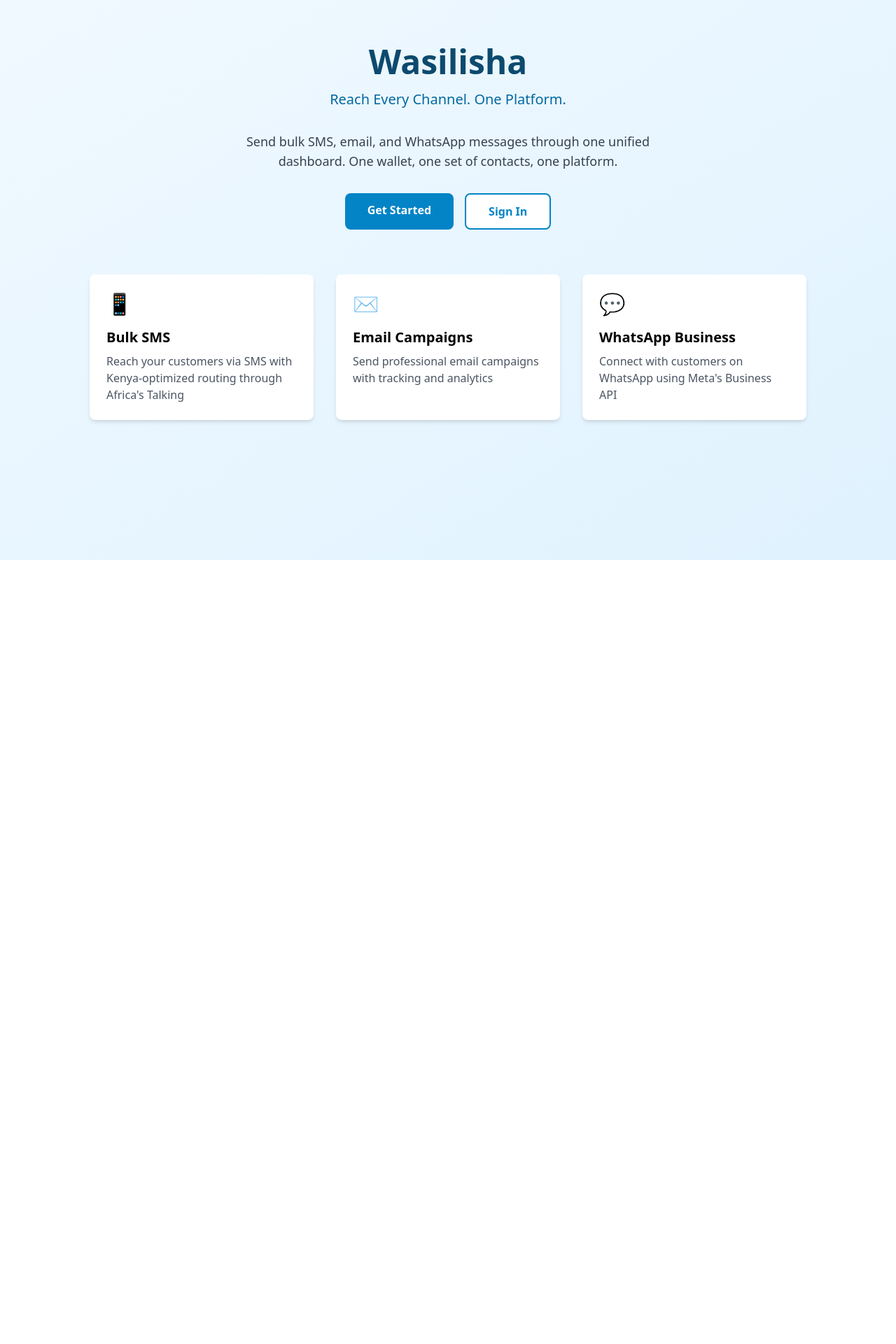
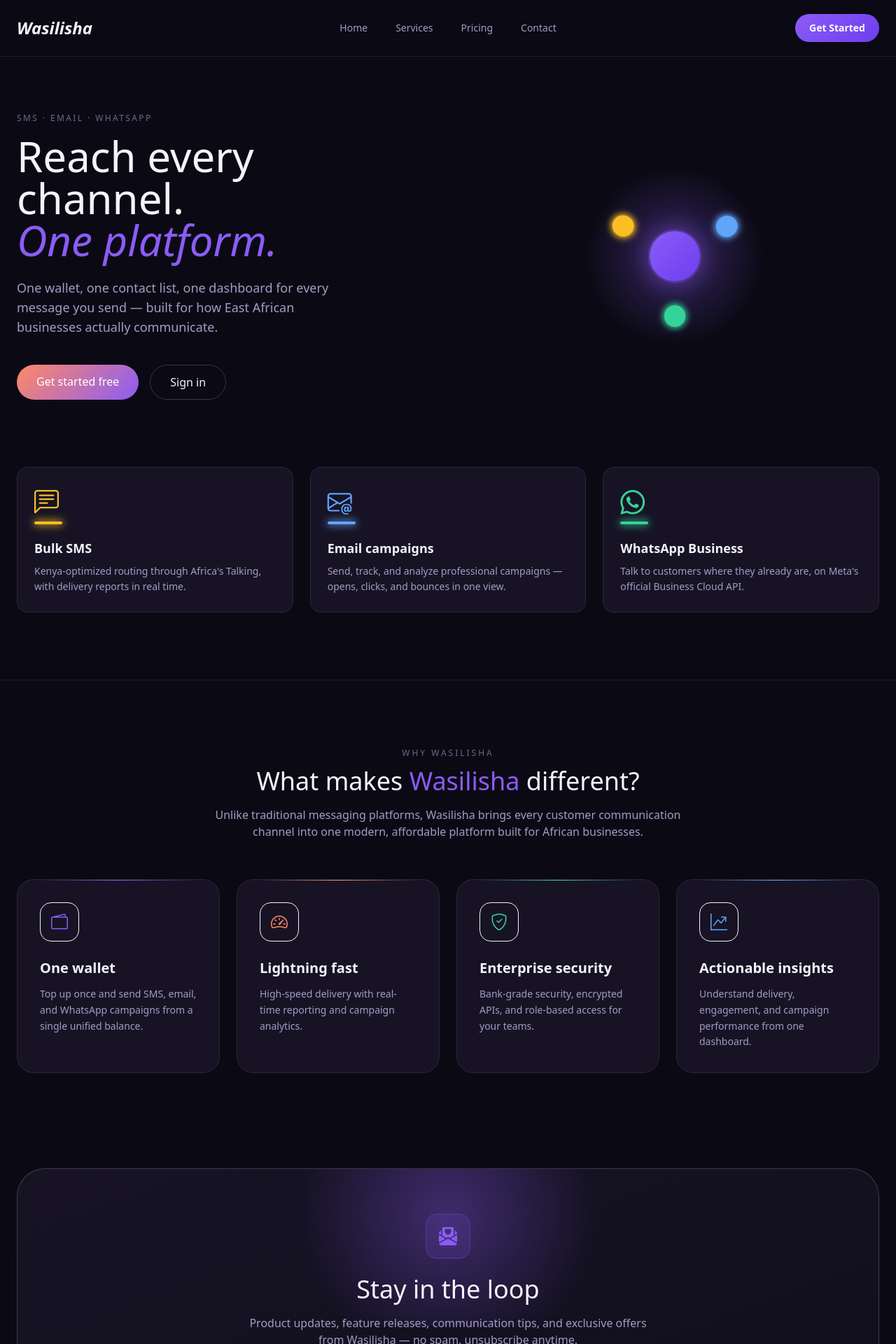
Before and after one commit to JosephMasaka/Wasilisha, a Next.js app: page / in a window 1280 px wide. Shown: the top 1920 px of the page at 70% size. Before the commit the page ends 800 px from the top, so only its background shows below. Built offline with nearby package versions, Linux system fonts and the light colour scheme.

Commit message:
updated main layout, added more sections to landing page

```diff
--- a/app/layout.tsx
+++ b/app/layout.tsx
@@ -1,6 +1,7 @@
 import type { Metadata } from "next";
 import { Fraunces, Inter } from "next/font/google";
 import "./globals.css";
+import "bootstrap-icons/font/bootstrap-icons.css";
 
 const fraunces = Fraunces({
   subsets: ["latin"],
--- a/app/page.tsx
+++ b/app/page.tsx
@@ -1,60 +1,285 @@
 import Link from "next/link";
+import ConvergenceOrbit from "@/components/ConvergenceOrbit";
+
+const channels = [
+  {
+    color: "var(--sms)",
+    name: "Bulk SMS",
+    body: "Kenya-optimized routing through Africa's Talking, with delivery reports in real time.",
+    icon: "bi bi-chat-left-text"
+  },
+  {
+    color: "var(--email)",
+    name: "Email campaigns",
+    body: "Send, track, and analyze professional campaigns — opens, clicks, and bounces in one view.",
+    icon: "bi bi-envelope-at"
+  },
+  {
+    color: "var(--whatsapp)",
+    name: "WhatsApp Business",
+    body: "Talk to customers where they already are, on Meta's official Business Cloud API.",
+    icon: "bi bi-whatsapp"
+  },
+];
 
 export default function HomePage() {
   return (
-    <div className="min-h-screen bg-gradient-to-br from-primary-50 to-primary-100">
-      <div className="container mx-auto px-4 py-16">
-        <div className="text-center mb-16">
-          <h1 className="text-5xl font-bold text-primary-900 mb-4">
+    <div className="min-h-screen" style={{ background: "var(--bg)", color: "var(--text)" }}>
+      <header
+        className="sticky top-0 z-50 border-b"
+        style={{
+          borderColor: "var(--border)",
+          background: "rgba(11,10,20,0.75)",
+          backdropFilter: "blur(12px)",
+        }}
+      >
+        <div className="container mx-auto px-6 h-20 flex items-center justify-between relative">
+          {/* Logo */}
+          <Link href="/" className="font-display text-2xl italic font-semibold">
             Wasilisha
-          </h1>
-          <p className="text-xl text-primary-700 mb-8">
-            Reach Every Channel. One Platform.
-          </p>
-          <p className="text-lg text-gray-700 max-w-2xl mx-auto mb-8">
-            Send bulk SMS, email, and WhatsApp messages through one unified dashboard.
-            One wallet, one set of contacts, one platform.
-          </p>
-          <div className="flex gap-4 justify-center">
+          </Link>
+
+          {/* Center Navigation */}
+          <nav className="absolute left-1/2 -translate-x-1/2 hidden md:flex items-center gap-10 text-sm font-medium">
+            <Link
+              href="/"
+              className="transition hover:text-white"
+              style={{ color: "var(--text-muted)" }}
+            >
+              Home
+            </Link>
+
+            <Link
+              href="/services"
+              className="transition hover:text-white"
+              style={{ color: "var(--text-muted)" }}
+            >
+              Services
+            </Link>
+
+            <Link
+              href="/pricing"
+              className="transition hover:text-white"
+              style={{ color: "var(--text-muted)" }}
+            >
+              Pricing
+            </Link>
+
+            <Link
+              href="/contact"
+              className="transition hover:text-white"
+              style={{ color: "var(--text-muted)" }}
+            >
+              Contact
+            </Link>
+          </nav>
+
+          {/* Right CTA */}
+          <div className="flex items-center gap-4">
             <Link
               href="/auth/signup"
-              className="bg-primary-600 text-white px-8 py-3 rounded-lg font-semibold hover:bg-primary-700 transition"
+              className="px-5 py-2.5 rounded-full text-sm font-semibold transition hover:scale-105"
+              style={{
+                background:
+                  "linear-gradient(135deg, var(--primary), var(--primary-dim))",
+                color: "white",
+              }}
             >
               Get Started
             </Link>
+          </div>
+        </div>
+      </header>
+
+      <section className="container mx-auto px-6 pt-20 pb-24 grid lg:grid-cols-2 gap-16 items-center">
+        <div className="animate-fade-up">
+          <p className="text-xs tracking-[0.2em] uppercase mb-4" style={{ color: "var(--text-faint)" }}>
+            SMS · Email · WhatsApp
+          </p>
+          <h1 className="font-display text-5xl md:text-6xl leading-[1.05] mb-6">
+            Reach every channel.
+            <br />
+            <span className="italic" style={{ color: "var(--primary)" }}>One platform.</span>
+          </h1>
+          <p className="text-lg mb-10 max-w-md" style={{ color: "var(--text-muted)" }}>
+            One wallet, one contact list, one dashboard for every message you send —
+            built for how East African businesses actually communicate.
+          </p>
+          <div className="flex gap-4">
+            <Link
+              href="/auth/signup"
+              className="px-7 py-3 rounded-full font-medium transition hover:brightness-110"
+              style={{ background: "linear-gradient(135deg, var(--warm), var(--primary))", color: "white" }}
+            >
+              Get started free
+            </Link>
             <Link
               href="/auth/signin"
-              className="bg-white text-primary-600 px-8 py-3 rounded-lg font-semibold border-2 border-primary-600 hover:bg-primary-50 transition"
+              className="px-7 py-3 rounded-full font-medium border transition hover:border-white/30"
+              style={{ borderColor: "var(--border-strong)", color: "var(--text)" }}
             >
-              Sign In
+              Sign in
             </Link>
           </div>
         </div>
 
-        <div className="grid md:grid-cols-3 gap-8 max-w-5xl mx-auto">
-          <div className="bg-white p-6 rounded-lg shadow-md">
-            <div className="text-3xl mb-4">📱</div>
-            <h3 className="text-xl font-semibold mb-2">Bulk SMS</h3>
-            <p className="text-gray-600">
-              Reach your customers via SMS with Kenya-optimized routing through Africa&apos;s Talking
-            </p>
+        <div className="flex justify-center animate-fade-up" style={{ animationDelay: "0.15s" }}>
+          <ConvergenceOrbit size={280} />
+        </div>
+      </section>
+
+      <section className="container mx-auto px-6 pb-24">
+        <div className="grid md:grid-cols-3 gap-6">
+          {channels.map((c) => (
+            <div
+              key={c.name}
+              className="rounded-2xl p-6 border transition hover:border-white/20"
+              style={{ background: "var(--surface)", borderColor: "var(--border)" }}
+            >
+              <i className={c.icon} style={{ fontSize: `35px`, color: c.color }}></i>
+              <div
+                className="h-1 w-10 rounded-full mb-5"
+                style={{ background: c.color, boxShadow: `0 0 12px 1px ${c.color}` }}
+              />
+              <h3 className="text-lg font-semibold mb-2">{c.name}</h3>
+              <p className="text-sm leading-relaxed" style={{ color: "var(--text-muted)" }}>
+                {c.body}
+              </p>
+            </div>
+          ))}
+        </div>
+      </section>
+
+ <section className="py-24 border-t" style={{ borderColor: "var(--border)" }}>
+  <div className="container mx-auto px-6">
+    <div className="text-center mb-14">
+      <p className="uppercase tracking-[0.25em] text-xs mb-3" style={{ color: "var(--text-faint)" }}>
+        Why Wasilisha
+      </p>
+      <h2 className="font-display text-4xl mb-4">
+        What makes <span style={{ color: "var(--primary)" }}>Wasilisha</span> different?
+      </h2>
+      <p className="max-w-2xl mx-auto" style={{ color: "var(--text-muted)" }}>
+        Unlike traditional messaging platforms, Wasilisha brings every customer
+        communication channel into one modern, affordable platform built for
+        African businesses.
+      </p>
+    </div>
+
+    <div className="grid md:grid-cols-2 lg:grid-cols-4 gap-6">
+      {[
+        {
+          icon: "bi-wallet2",
+          color: "var(--primary)",
+          title: "One wallet",
+          body: "Top up once and send SMS, email, and WhatsApp campaigns from a single unified balance.",
+        },
+        {
+          icon: "bi-speedometer2",
+          color: "var(--warm)",
+          title: "Lightning fast",
+          body: "High-speed delivery with real-time reporting and campaign analytics.",
+        },
+        {
+          icon: "bi-shield-check",
+          color: "var(--whatsapp)",
+          title: "Enterprise security",
+          body: "Bank-grade security, encrypted APIs, and role-based access for your teams.",
+        },
+        {
+          icon: "bi-graph-up-arrow",
+          color: "var(--email)",
+          title: "Actionable insights",
+          body: "Understand delivery, engagement, and campaign performance from one dashboard.",
+        },
+      ].map((f) => (
+        <div
+          key={f.title}
+          className="feature-card group relative rounded-3xl border p-8 overflow-hidden transition-all duration-300 hover:-translate-y-1.5"
+          style={
+            {
+              "--glow": f.color,
+              background: "var(--surface)",
+              borderColor: "var(--border)",
+            } as React.CSSProperties
+          }
+        >
+          <div
+            className="absolute top-0 left-8 right-8 h-px"
+            style={{ background: `linear-gradient(90deg, transparent, ${f.color}, transparent)` }}
+          />
+          <div
+            className="w-14 h-14 rounded-2xl flex items-center justify-center mb-6 border"
+            style={{ background: `${f.color}1a`, borderColor: `${f.color}33` }}
+          >
+            <i className={`bi ${f.icon}`} style={{ fontSize: 24, color: f.color }} />
           </div>
-          <div className="bg-white p-6 rounded-lg shadow-md">
-            <div className="text-3xl mb-4">✉️</div>
-            <h3 className="text-xl font-semibold mb-2">Email Campaigns</h3>
-            <p className="text-gray-600">
-              Send professional email campaigns with tracking and analytics
-            </p>
-          </div>
-          <div className="bg-white p-6 rounded-lg shadow-md">
-            <div className="text-3xl mb-4">💬</div>
-            <h3 className="text-xl font-semibold mb-2">WhatsApp Business</h3>
-            <p className="text-gray-600">
-              Connect with customers on WhatsApp using Meta&apos;s Business API
-            </p>
-          </div>
+          <h3 className="font-semibold text-xl mb-3" style={{ color: "var(--text)" }}>
+            {f.title}
+          </h3>
+          <p className="text-sm leading-relaxed" style={{ color: "var(--text-muted)" }}>
+            {f.body}
+          </p>
         </div>
+      ))}
+    </div>
+  </div>
+</section>
+
+<section className="py-10">
+  <div className="container mx-auto px-6">
+    <div
+      className="relative rounded-[40px] p-12 md:p-16 text-center overflow-hidden border"
+      style={{
+        background: "linear-gradient(160deg, var(--surface) 0%, var(--bg-elevated) 100%)",
+        borderColor: "var(--border-strong)",
+      }}
+    >
+      {/* ambient glow, echoes the orbit motif used elsewhere */}
+      <div
+        className="pointer-events-none absolute -top-24 left-1/2 -translate-x-1/2 w-[520px] h-[320px] rounded-full"
+        style={{ background: "radial-gradient(circle, var(--primary-glow), transparent 70%)" }}
+      />
+
+      <div className="relative">
+        <div
+          className="w-16 h-16 rounded-2xl mx-auto flex items-center justify-center mb-6 border"
+          style={{ background: "rgba(139,92,246,0.12)", borderColor: "rgba(139,92,246,0.3)" }}
+        >
+          <i className="bi bi-envelope-paper-heart-fill" style={{ fontSize: 26, color: "var(--primary)" }} />
+        </div>
+
+        <h2 className="font-display text-4xl mb-4" style={{ color: "var(--text)" }}>
+          Stay in the loop
+        </h2>
+
+        <p className="max-w-xl mx-auto mb-10" style={{ color: "var(--text-muted)" }}>
+          Product updates, feature releases, communication tips, and
+          exclusive offers from Wasilisha — no spam, unsubscribe anytime.
+        </p>
+
+        <form className="max-w-md mx-auto flex flex-col sm:flex-row gap-3">
+          <input
+            type="email"
+            required
+            placeholder="Enter your email address"
+            className="flex-1 rounded-full px-6 py-3.5 text-sm border outline-none focus:ring-2 transition"
+            style={{ background: "var(--surface-2)", borderColor: "var(--border)", color: "var(--text)" }}
+          />
+          <button
+            type="submit"
+            className="rounded-full px-8 py-3.5 text-sm font-semibold transition hover:brightness-110 whitespace-nowrap"
+            style={{ background: "linear-gradient(135deg, var(--warm), var(--primary))", color: "white" }}
+          >
+            Subscribe
+          </button>
+        </form>
       </div>
+    </div>
+  </div>
+</section>
+
+
     </div>
   );
 }
```
